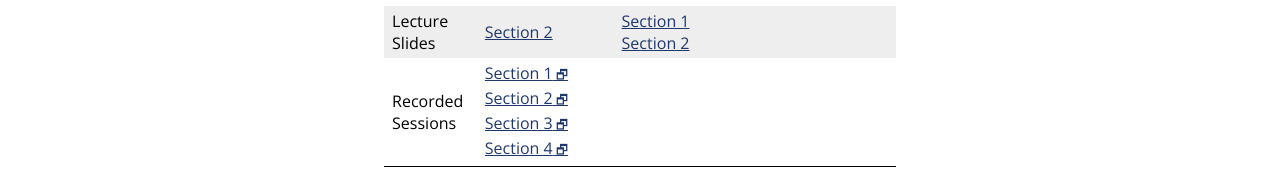
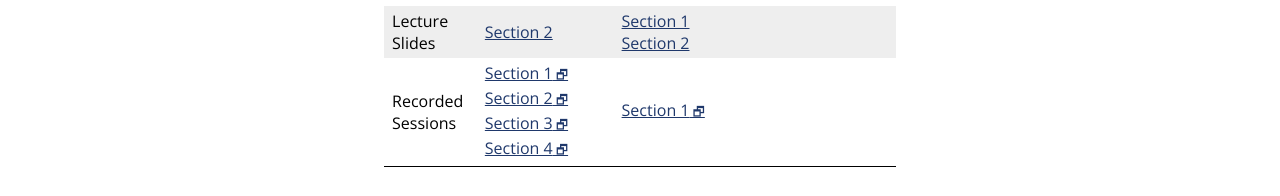
Before and after one commit to jhu-ip/cs220-s22, a Jekyll site: the page built from material.md, in a window 1280 px wide. Shown: the part 954-1150 px from the top of the page. Built offline with Jekyll 4.4.1, drawn with Linux system fonts in a browser that asks for light colours; some web fonts are replaced.

Commit message:
link to day 17 lecture recording for sec 01

```diff
--- a/material.csv
+++ b/material.csv
@@ -202,6 +202,7 @@
 6,2,2-Mar,Exercise,Exercise 17,exercise/ex17.html
 6,2,2-Mar,LectureSlides,"Section 1",slides/sec01/day17_notes.pdf
 6,2,2-Mar,LectureSlides,Section 2,slides/sec02/17.pdf
+6,2,2-Mar,Recording,"Section 1",https://jh.hosted.panopto.com/Panopto/Pages/Viewer.aspx?id=76379573-2d62-4abc-a68a-ae4c01345f67
 6,3,4-Mar,Video,More Linked lists,https://jh.hosted.panopto.com/Panopto/Pages/Viewer.aspx?id=06994aeb-6743-4fcd-b69f-ae2300279d42
 6,3,4-Mar,Slides,More Linked lists,slides/day18_more_linked_lists.pdf
 6,3,4-Mar,Recap,Day 18,questions/day18.html
--- a/material.md
+++ b/material.md
@@ -354,7 +354,7 @@
     <tr>
       <td>Recorded<br>Sessions</td>
       <td><a class='external' target='_blank' href='https://jh.hosted.panopto.com/Panopto/Pages/Viewer.aspx?id=11a3f085-1b39-43a9-9868-ae4a01395eda'>Section 1</a><br><a class='external' target='_blank' href='https://jh.hosted.panopto.com/Panopto/Pages/Viewer.aspx?id=8826782c-88d2-4909-b5f3-ae4a0140aa52'>Section 2</a><br><a class='external' target='_blank' href='https://jh.hosted.panopto.com/Panopto/Pages/Viewer.aspx?id=9cb71831-7b4e-47c7-a8e9-ae4a015ab045'>Section 3</a><br><a class='external' target='_blank' href='https://jh.hosted.panopto.com/Panopto/Pages/Viewer.aspx?id=04b9e6dc-05a6-477a-8f45-ae4a01029bf7'>Section 4</a></td>
-      <td></td>
+      <td><a class='external' target='_blank' href='https://jh.hosted.panopto.com/Panopto/Pages/Viewer.aspx?id=76379573-2d62-4abc-a68a-ae4c01345f67'>Section 1</a></td>
       <td></td>
     </tr>
   </tbody>
```
